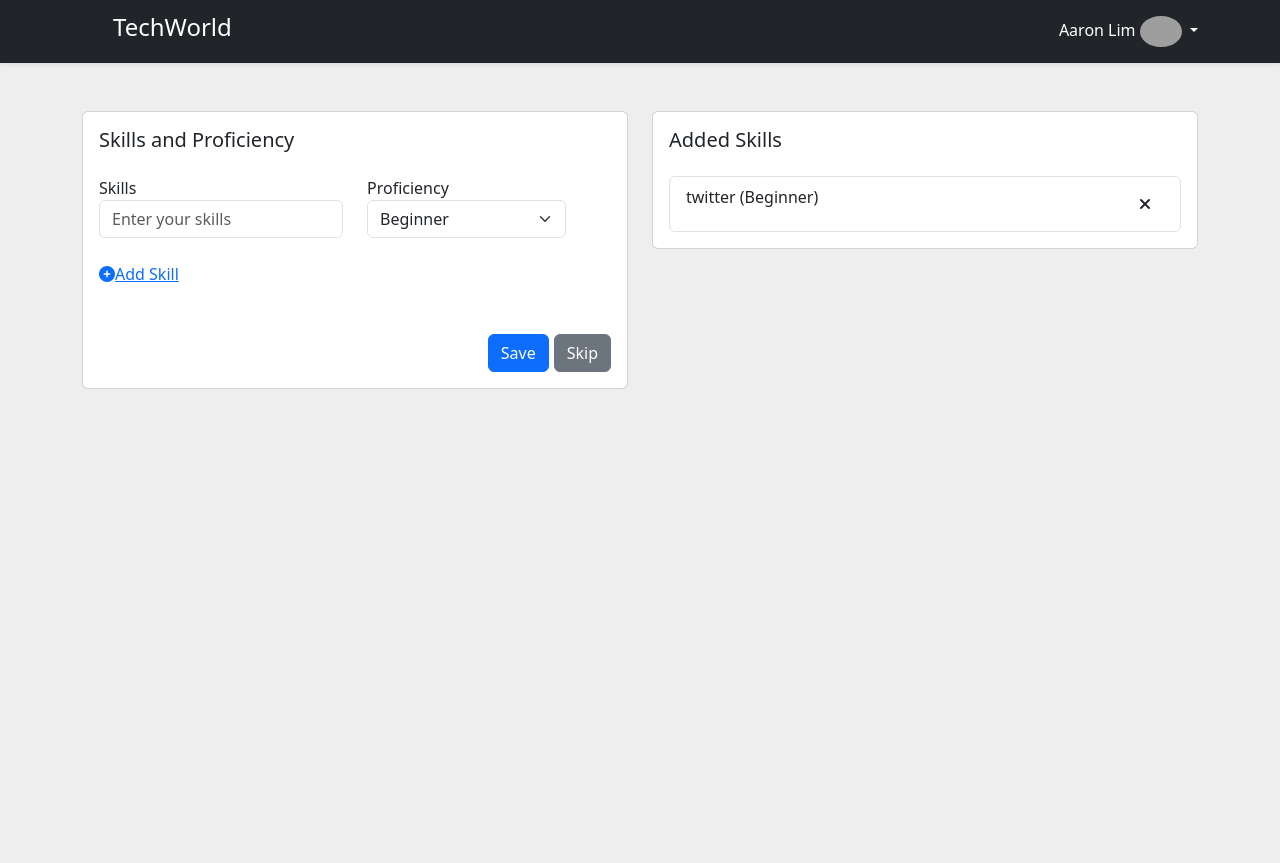
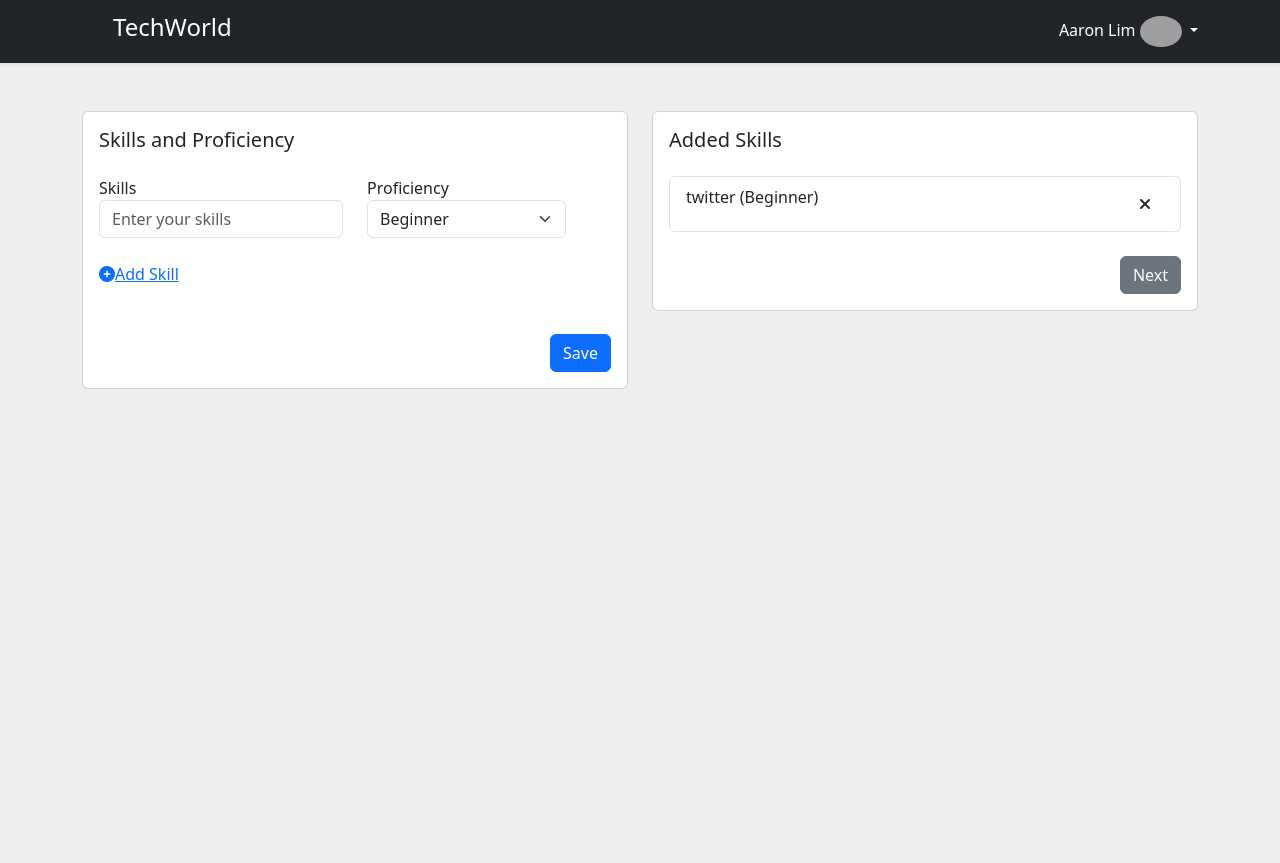
Before and after one commit to nehciyy/agile, a Flask app: page /addSkill in a window 1280 px wide. Run offline with Flask 3, Linux system fonts and the light colour scheme; a user stored in the database is signed in; data comes from the database, SQL or seed files in the repository; grey boxes are pictures that could not be loaded.

Commit message:
update addSkill.html

```diff
--- a/templates/addSkill.html
+++ b/templates/addSkill.html
@@ -102,11 +102,6 @@
                                     <button type="submit" class="btn btn-primary profile-button">
                                         Save
                                     </button>
-                                    <a href="/addExperience" style="padding-left: 5px;">
-                                        <button class="btn btn-secondary ml-2" type="button">
-                                            Skip
-                                        </button>
-                                    </a>
                                 </div>
                             </form>
                         </div>
@@ -130,6 +125,14 @@
                                 </div>
                             </form>
                             {% endfor %}
+                            <br/>
+                            {% if skills | length > 0 %}
+                            <a href="/addExperience" style="padding-left: 5px; float: right;">
+                                <button class="btn btn-secondary ml-2" type="button">
+                                    Next
+                                </button>
+                            </a>
+                            {% endif %}
                         </div>
                     </div>
                 </div>
```
